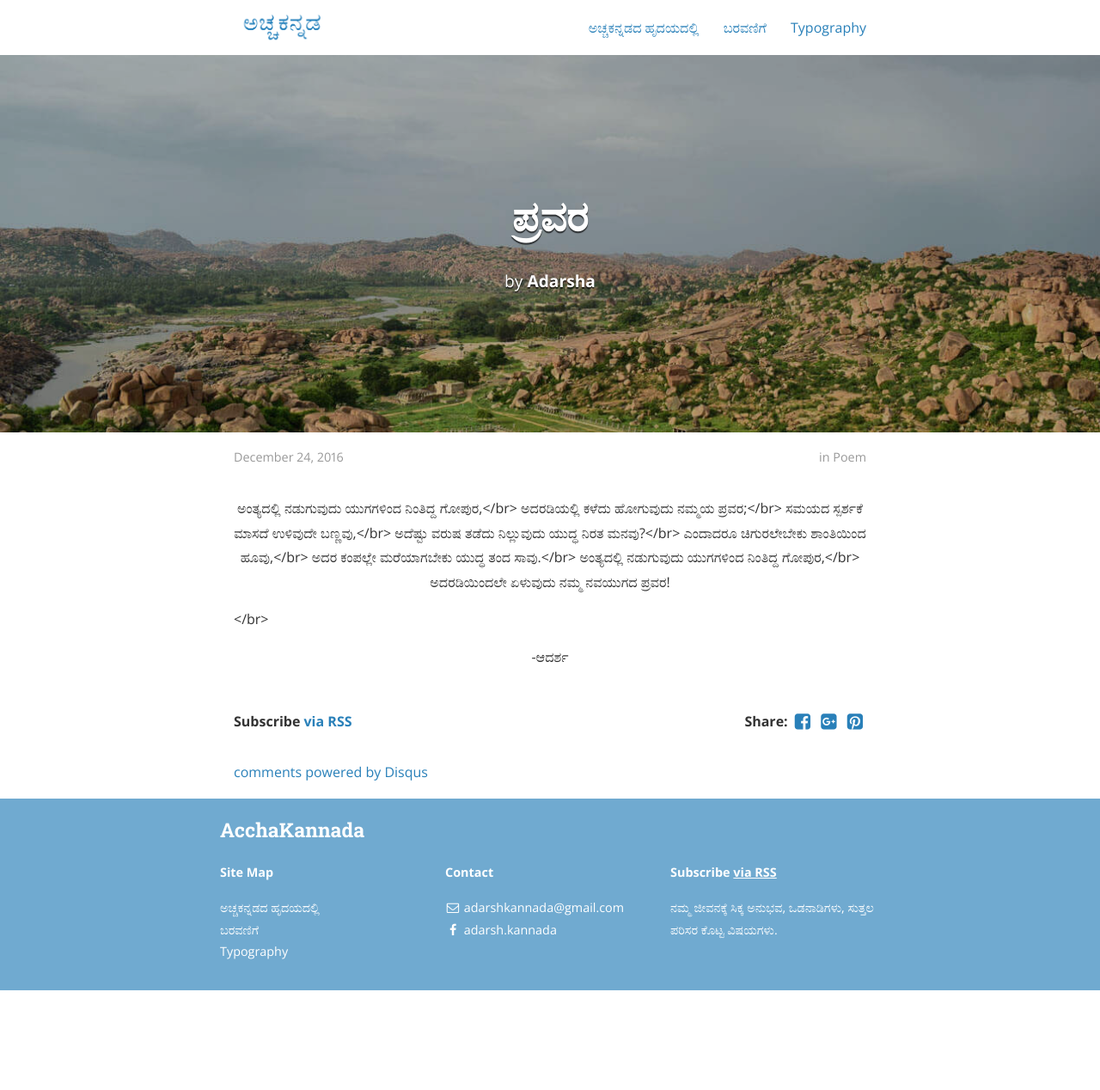
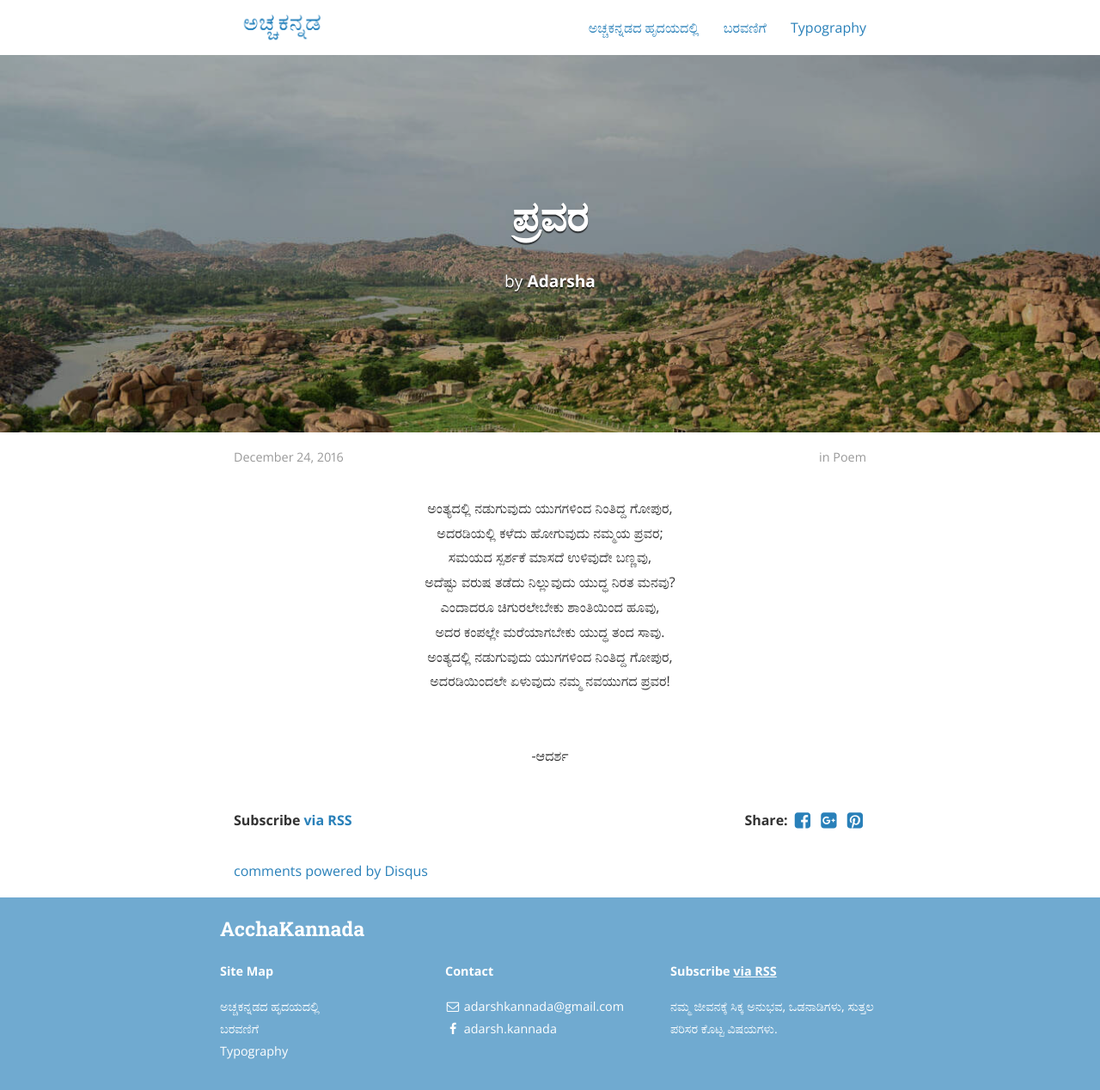
Before and after one commit to bencentra/centrarium, a Jekyll site: the page built from _posts/2016-12-24-pravara.markdown, in a window 1280 px wide. Shown: the whole page at 86% size. Built offline with Jekyll 4.4.1, drawn with Linux system fonts in a browser that asks for light colours; nearby versions of some CDN libraries; comment, search, counter and statistics services are not loaded; a style sheet for code colours, icons or effects is not loaded; before the commit the page ends 1152 px from its top, so only the background shows below that.

Commit message:
Update 2016-12-24-pravara.markdown

```diff
--- a/_posts/2016-12-24-pravara.markdown
+++ b/_posts/2016-12-24-pravara.markdown
@@ -10,12 +10,12 @@
 
 ---
 
-<p align="center">ಅಂತ್ಯದಲ್ಲಿ ನಡುಗುವುದು ಯುಗಗಳಿಂದ ನಿಂತಿದ್ದ ಗೋಪುರ,</br>
-ಅದರಡಿಯಲ್ಲಿ ಕಳೆದು ಹೋಗುವುದು ನಮ್ಮಯ ಪ್ರವರ;</br>
-ಸಮಯದ ಸ್ಪರ್ಶಕೆ ಮಾಸದೆ ಉಳಿವುದೇ ಬಣ್ಣವು,</br>
-ಅದೆಷ್ಟು ವರುಷ ತಡೆದು ನಿಲ್ಲುವುದು ಯುದ್ಧ ನಿರತ ಮನವು?</br>
-ಎಂದಾದರೂ ಚಿಗುರಲೇಬೇಕು ಶಾಂತಿಯಿಂದ ಹೂವು,</br>
-ಅದರ ಕಂಪಲ್ಲೇ ಮರೆಯಾಗಬೇಕು ಯುದ್ಧ ತಂದ ಸಾವು.</br>
-ಅಂತ್ಯದಲ್ಲಿ ನಡುಗುವುದು ಯುಗಗಳಿಂದ ನಿಂತಿದ್ದ ಗೋಪುರ,</br>
-ಅದರಡಿಯಿಂದಲೇ ಏಳುವುದು ನಮ್ಮ ನವಯುಗದ ಪ್ರವರ!</p></br>
+<p align="center">ಅಂತ್ಯದಲ್ಲಿ ನಡುಗುವುದು ಯುಗಗಳಿಂದ ನಿಂತಿದ್ದ ಗೋಪುರ,<br>
+ಅದರಡಿಯಲ್ಲಿ ಕಳೆದು ಹೋಗುವುದು ನಮ್ಮಯ ಪ್ರವರ;<br>
+ಸಮಯದ ಸ್ಪರ್ಶಕೆ ಮಾಸದೆ ಉಳಿವುದೇ ಬಣ್ಣವು,<br>
+ಅದೆಷ್ಟು ವರುಷ ತಡೆದು ನಿಲ್ಲುವುದು ಯುದ್ಧ ನಿರತ ಮನವು?<br>
+ಎಂದಾದರೂ ಚಿಗುರಲೇಬೇಕು ಶಾಂತಿಯಿಂದ ಹೂವು,<br>
+ಅದರ ಕಂಪಲ್ಲೇ ಮರೆಯಾಗಬೇಕು ಯುದ್ಧ ತಂದ ಸಾವು.<br>
+ಅಂತ್ಯದಲ್ಲಿ ನಡುಗುವುದು ಯುಗಗಳಿಂದ ನಿಂತಿದ್ದ ಗೋಪುರ,<br>
+ಅದರಡಿಯಿಂದಲೇ ಏಳುವುದು ನಮ್ಮ ನವಯುಗದ ಪ್ರವರ!</p><br>
 <p align="center">-ಆದರ್ಶ</p>
```
